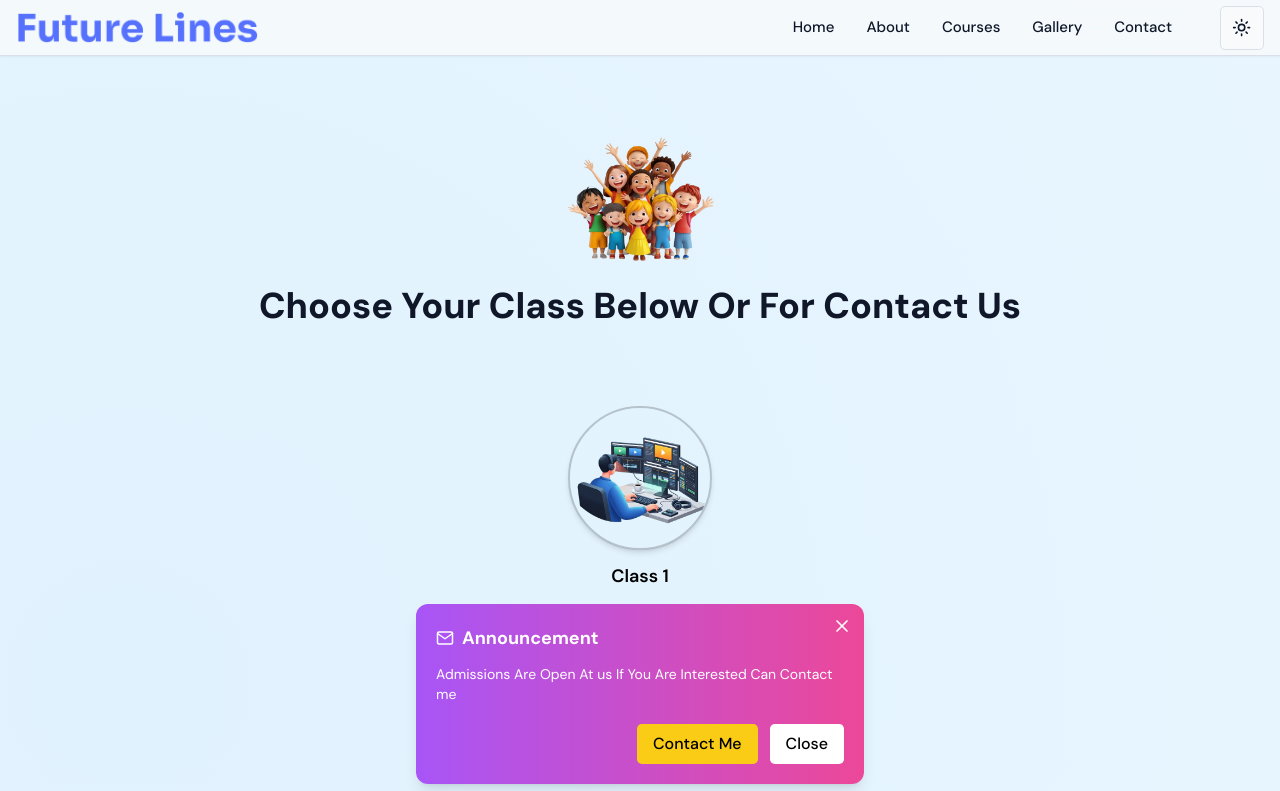
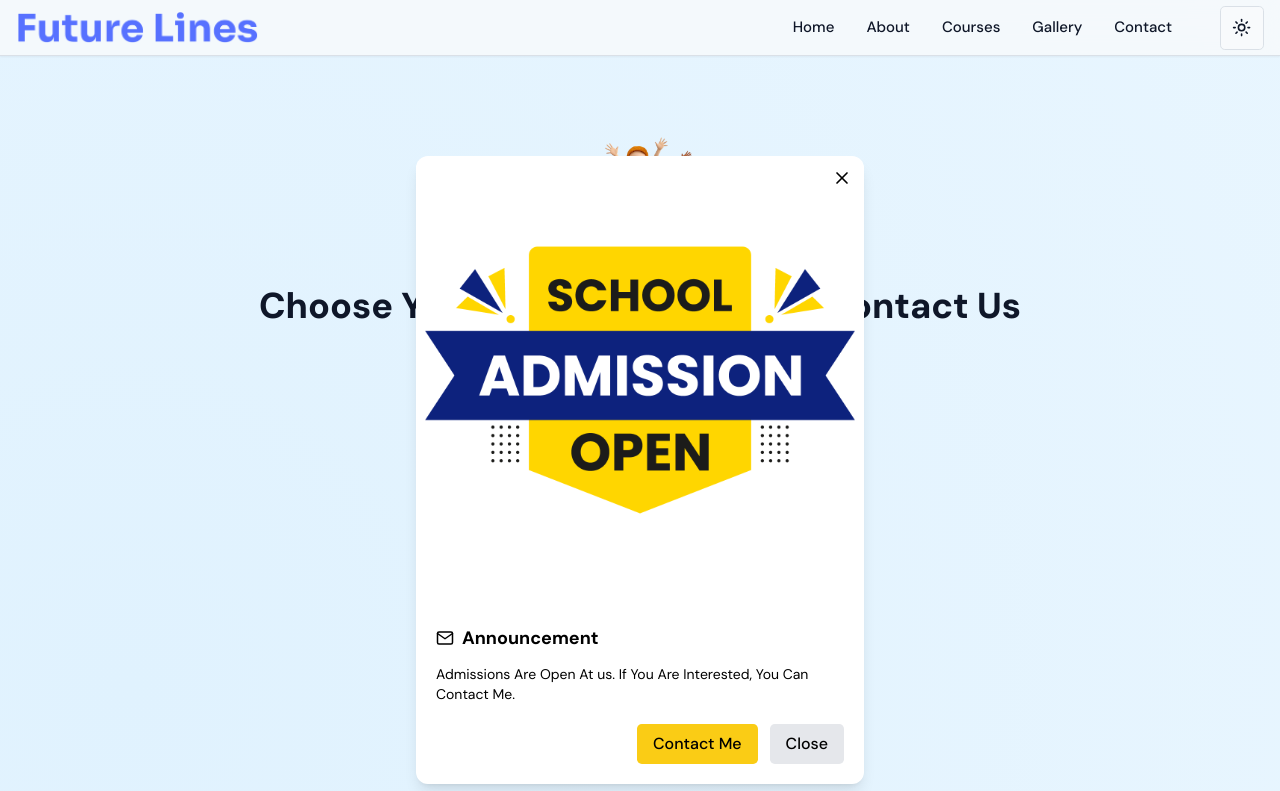
Before and after one commit to pyKinsu/VVITConnect, a Next.js app: page / in a window 1280 px wide. Shown: the top 791 px of the page. Built offline with nearby package versions, Linux system fonts and the light colour scheme.

Commit message:
Update HomePopup.tsx

```diff
--- a/src/components/HomePopup.tsx
+++ b/src/components/HomePopup.tsx
@@ -2,6 +2,7 @@
 
 import React, { useEffect, useState } from "react";
 import { FiX, FiMail } from "react-icons/fi";
+import Image from "next/image";
 
 interface HomePopupProps {
   hoursUntilNext?: number; // after how many hours it should show again
@@ -24,12 +25,23 @@ const HomePopup: React.FC<HomePopupProps> = ({ hoursUntilNext = 24 }) => {
 
   return (
     <div
-      className="fixed bottom-4 left-1/2 transform -translate-x-1/2 w-[90%] max-w-md bg-gradient-to-r from-purple-500 to-pink-500 text-white rounded-xl shadow-lg z-50 overflow-hidden animate-slideUp"
+      className="fixed bottom-4 left-1/2 transform -translate-x-1/2 w-[90%] max-w-md bg-white text-black rounded-xl shadow-lg z-50 overflow-hidden animate-slideUp"
     >
+      {/* Top Image */}
+      <div className="w-full">
+        <Image
+          src="/admit.png"
+          alt="Admissions Open"
+          width={500} // set width to maintain aspect ratio
+          height={200} // set height as needed
+          className="w-full h-auto object-cover"
+        />
+      </div>
+
       {/* Top Close */}
       <button
         onClick={() => setVisible(false)}
-        className="absolute top-2 right-2 text-white p-1 hover:text-yellow-300"
+        className="absolute top-2 right-2 text-black p-1 hover:text-red-500"
         aria-label="close"
       >
         <FiX size={20} />
@@ -41,7 +53,7 @@ const HomePopup: React.FC<HomePopupProps> = ({ hoursUntilNext = 24 }) => {
           <FiMail /> Announcement
         </h2>
         <p className="text-sm">
-          Admissions Are Open At us If You Are Interested Can Contact me
+          Admissions Are Open At us. If You Are Interested, You Can Contact Me.
         </p>
 
         {/* Buttons */}
@@ -54,7 +66,7 @@ const HomePopup: React.FC<HomePopupProps> = ({ hoursUntilNext = 24 }) => {
           </a>
           <button
             onClick={() => setVisible(false)}
-            className="bg-white hover:bg-gray-200 text-black px-4 py-2 rounded-lg font-medium transition"
+            className="bg-gray-200 hover:bg-gray-300 text-black px-4 py-2 rounded-lg font-medium transition"
           >
             Close
           </button>
```
